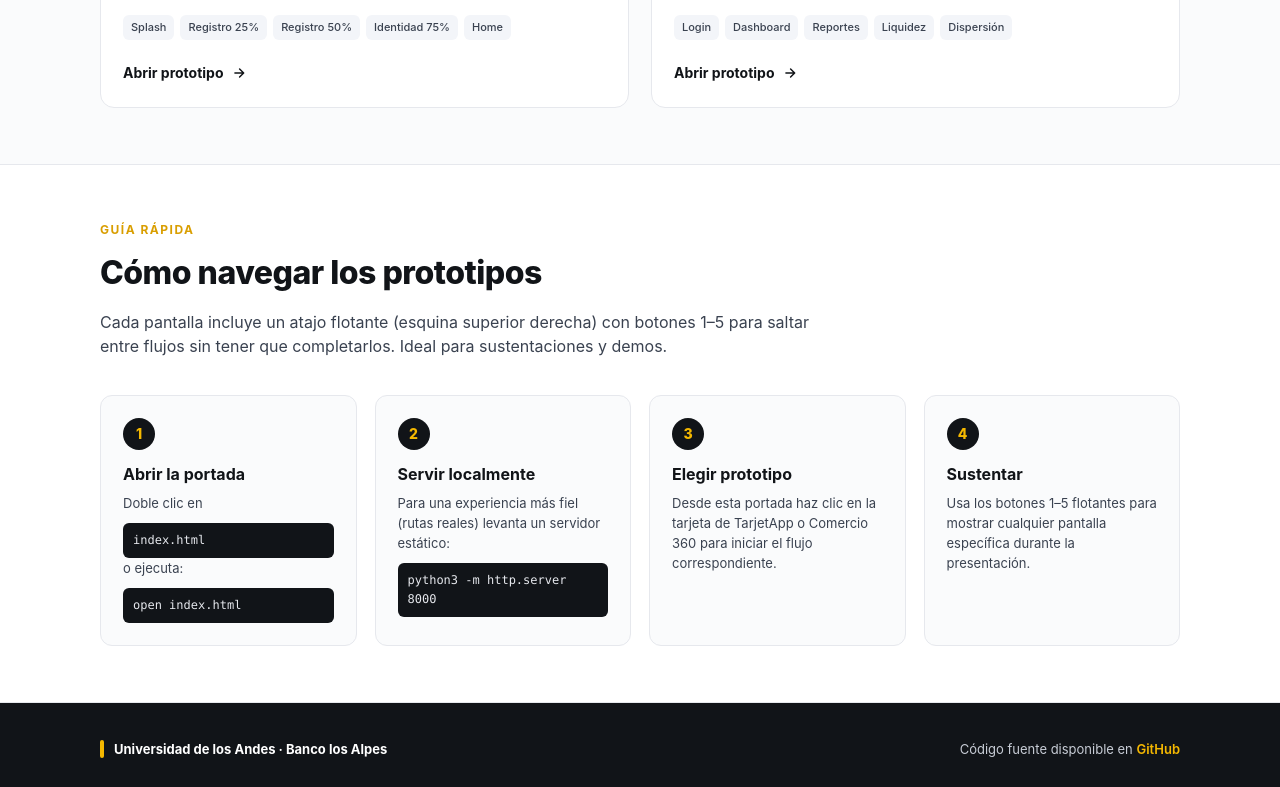
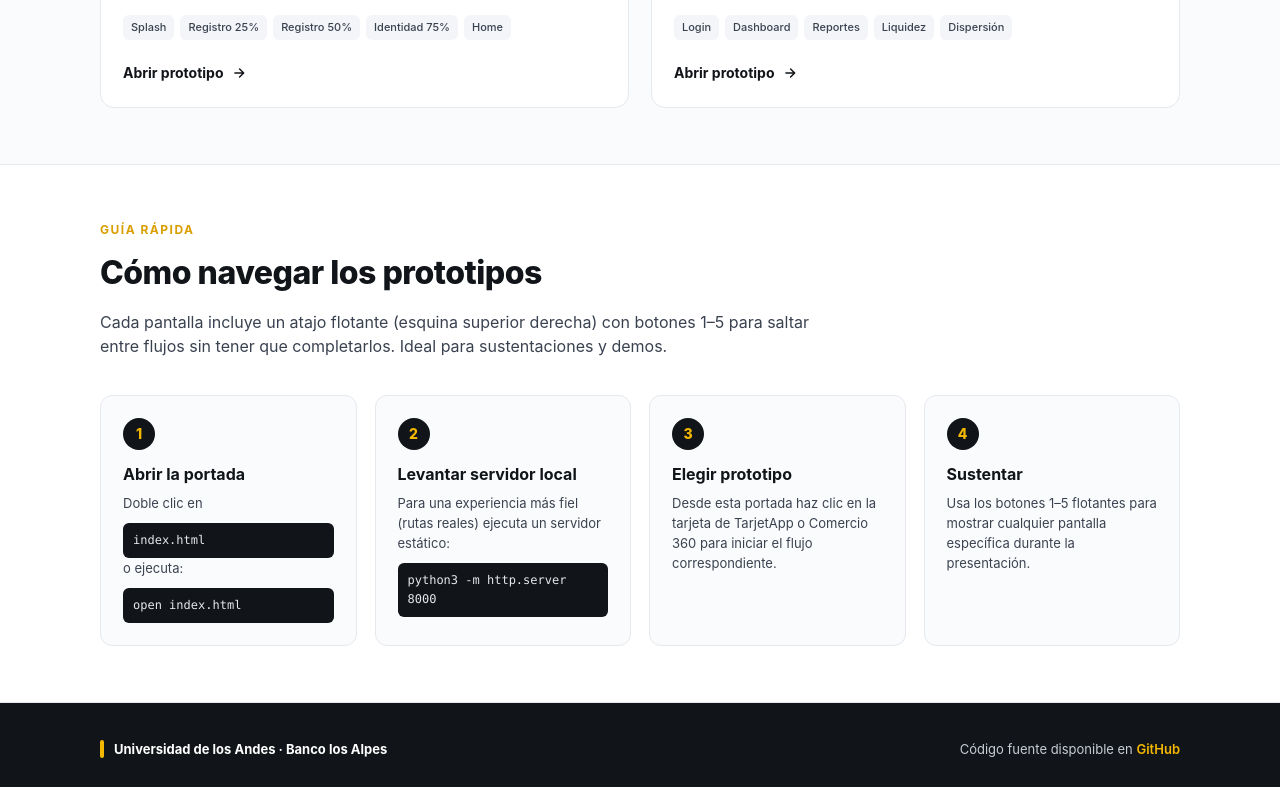
Before and after one commit to alvaroivanh/banco-alpes-prototipos, a plain HTML site: page index.html in a window 1280 px wide. Shown: the part 1291-2078 px from the top of the page. Drawn offline with Linux system fonts and the light colour scheme.

Commit message:
Rename step 2 to "Levantar servidor local" for clarity
"Servir localmente" was ambiguous in Spanish.

Co-Authored-By: Claude Opus 4.7 (1M context) <noreply@anthropic.com>

```diff
--- a/index.html
+++ b/index.html
@@ -677,8 +677,8 @@
       </div>
       <div class="step">
         <div class="step-num">2</div>
-        <h4>Servir localmente</h4>
-        <p>Para una experiencia más fiel (rutas reales) levanta un servidor estático:</p>
+        <h4>Levantar servidor local</h4>
+        <p>Para una experiencia más fiel (rutas reales) ejecuta un servidor estático:</p>
         <code>python3 -m http.server 8000</code>
       </div>
       <div class="step">
```
